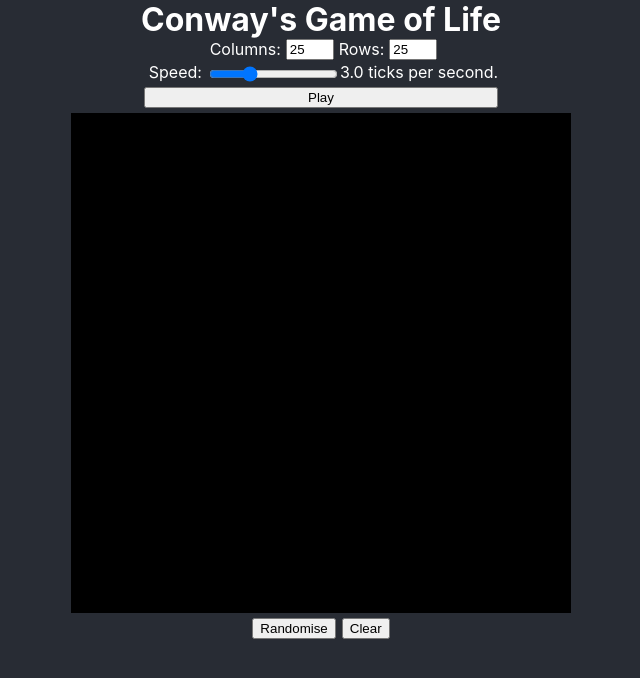
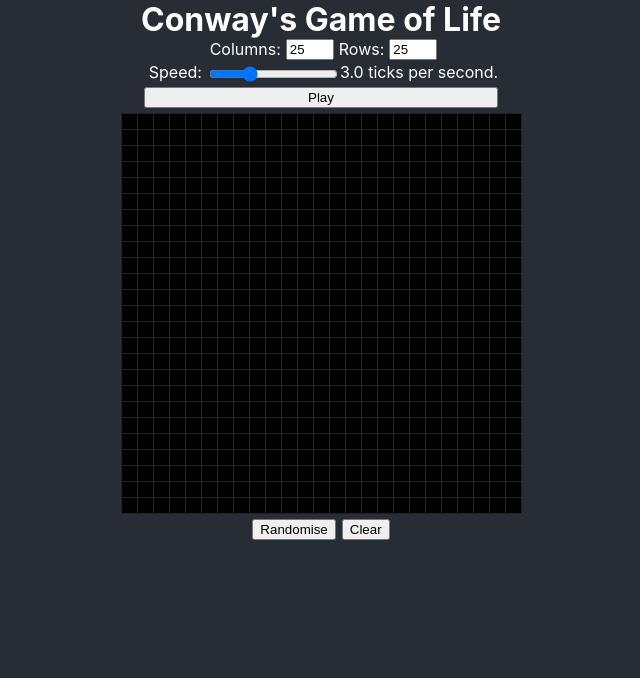
Before and after one commit to michaeljfuller/game-of-life, a React (Create React App) app: page / in a window 1280 px wide. Shown: the top 678 px of the page, without its empty margins (319-959 px from the left). Built offline with nearby package versions, Linux system fonts and the light colour scheme.

Commit message:
Adjust default Cell size and add gaps

```diff
--- a/src/components/Game/Game.tsx
+++ b/src/components/Game/Game.tsx
@@ -19,7 +19,7 @@ export interface GameProps {
 export function Game({
     rows,
     columns,
-    cellSize = 20,
+    cellSize = 15,
     ticksPerSecond = 0.5
 }: GameProps) {
     const [gameState, dispatch] = useGameState();
--- a/src/components/Game/Grid/Grid.module.css
+++ b/src/components/Game/Grid/Grid.module.css
@@ -1,4 +1,9 @@
 .Grid {
+    --grid-background: #222;
+    --grid-gap: 1px;
+
     display: grid;
-    grid-gap: 0;
+    grid-gap: var(--grid-gap);
+    border: var(--grid-gap) solid var(--grid-background);
+    background-color: var(--grid-background);
 }
```
